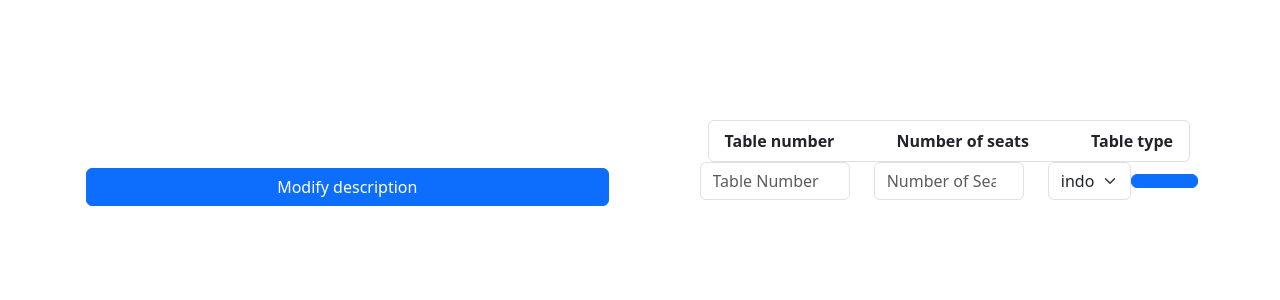
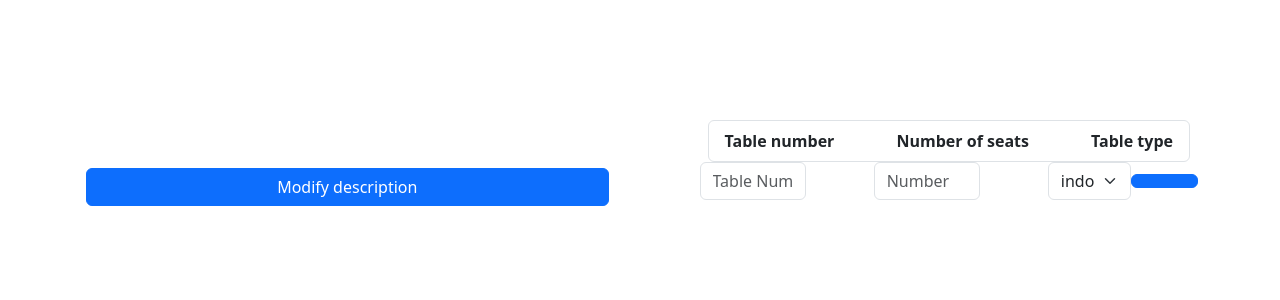
Before and after one commit to UA-TopTable/TopTableStaffAPI, a Python web app: template app/templates/manage_restaurant.html in a window 1280 px wide. Shown: the part 24-324 px from the top of the page. Run offline with Jinja, Linux system fonts and the light colour scheme; the template is opened without the code that fills it, so the values that code supplies are empty; some libraries are stand-ins or nearby versions.

Commit message:
Modifying UI

```diff
--- a/app/templates/manage_restaurant.html
+++ b/app/templates/manage_restaurant.html
@@ -115,16 +115,16 @@
                 </div>
                 <form id="table_form">
                     <div class="row justify-content-between">
-                        <div class="col">
+                        <div class="col-md-3">
                             <input type="text" id="table_number" class="form-control w-100" aria-describedby="insert table number"
                                 placeholder="Table Number" />
                         </div>
 
-                        <div class="col d-flex justify-content-center">
+                        <div class="col-md-3 d-flex justify-content-center">
                             <input type="number" id="number_of_seats" class="form-control w-100"
                                 aria-describedby="insert number of seats" placeholder="Number of Seats" />
                         </div>
-                        <div class="col">
+                        <div class="col-md-4">
                             <div class="d-flex justify-content-end align-items-center">
                                 <select type="text" id="table_type" class="form-select" aria-describedby="insert table type"
                                     placeholder="Table Type">
```
